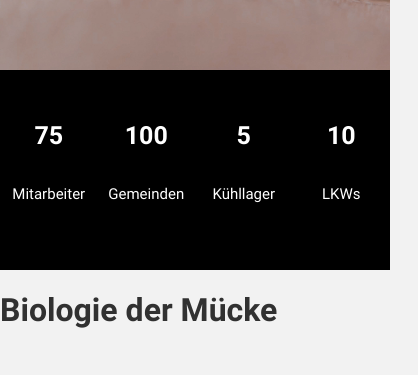
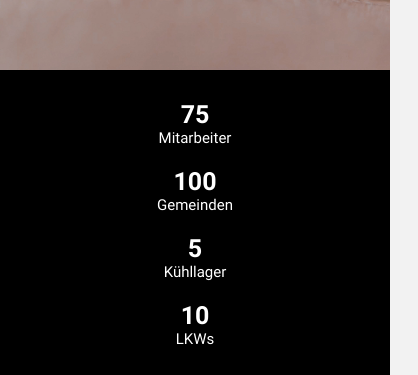
Before and after one commit to DucAnhPhi/icybac_website, a Gatsby site: page / in a window 390 px wide. Shown: the part 4892-5267 px from the top of the page, 418 px wide, since content can reach past the window. Built offline with nearby package versions, Linux system fonts and the light colour scheme; Gatsby itself is replaced by a stand-in of ours.

Commit message:
make about section responsive

```diff
--- a/src/components/About/index.jsx
+++ b/src/components/About/index.jsx
@@ -1,5 +1,5 @@
 import React from 'react';
-import { Wrapper, Content } from './styles';
+import { Wrapper } from './styles';
 import { Title, Text } from '../index';
 
 export const About = () => (
--- a/src/components/About/styles.js
+++ b/src/components/About/styles.js
@@ -14,4 +14,13 @@ export const Wrapper = styled.div`
         justify-content: center;
         text-align: center;
     }
+
+    @media (max-width: 700px) {
+        flex-direction: column;
+        padding: 20px 0;
+
+        .stat {
+            padding: 10px 0;
+        }
+    }
 `
--- a/src/components/Biology/index.jsx
+++ b/src/components/Biology/index.jsx
@@ -4,5 +4,6 @@ import { Wrapper } from './styles';
 export const Biology = () => (
     <Wrapper id="biologiedermücke">
         <h1>Biologie der Mücke</h1>
+        <iframe src="https://loerrach.nextgis.com/resource/116/display/tiny?base=osm-mapnik&amp;lon=8.5979&amp;lat=48.7622&amp;angle=0&amp;zoom=9&amp;styles=115&amp;linkMainMap=true&amp;events=false" frameborder="0" style={{overflow:"hidden",height:"400px",width:"600px"}}></iframe>
     </Wrapper>
 );
--- a/src/components/Text/styles.js
+++ b/src/components/Text/styles.js
@@ -21,6 +21,9 @@ export const Wrapper = styled.p`
     nomargin
       ? `
         margin: 0;
+        @media (max-width: 600px) {
+            margin: 0;
+        }
       `
       : `
         margin-bottom: 30px;
--- a/src/components/Title/styles.js
+++ b/src/components/Title/styles.js
@@ -20,6 +20,9 @@ export const Wrapper = styled.h1`
     nomargin
       ? `
         margin: 0;
+        @media (max-width: 600px) {
+            margin: 0;
+        }
       `
       : `
         margin-bottom: 30px;
```
